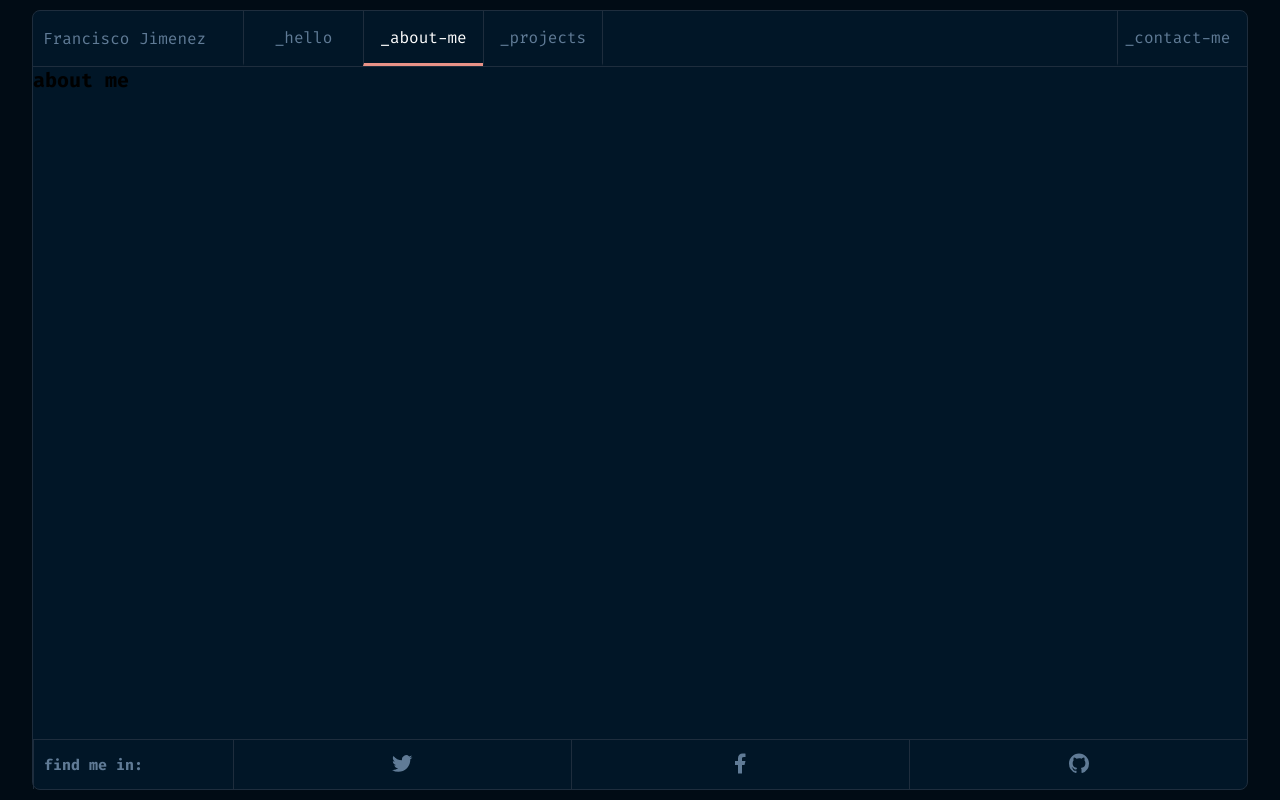
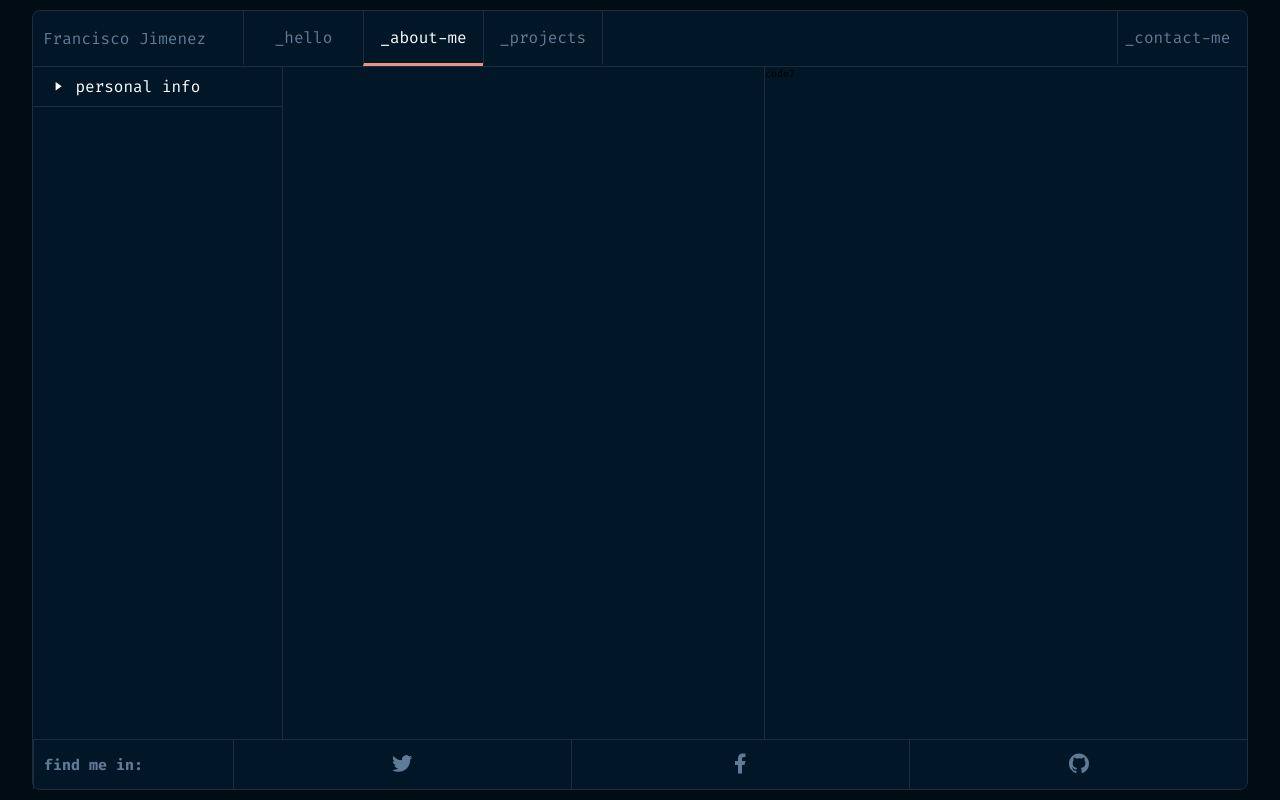
Before and after one commit to Frankiiize/portafolioFrankiiize, a React (Create React App) app: page /aboutme in a window 1280 px wide. Built offline with nearby package versions, Linux system fonts and the light colour scheme.

Commit message:
Feature: - fileSystemComponent logic state &  styles - fileInfo Component to show the current selected file - ideLayout now shows current file content - aboutme page renders filesystem  & currentFile selected - assets: added varius icons

```diff
--- a/src/App.scss
+++ b/src/App.scss
@@ -5,6 +5,7 @@
 @import './sass/components/header';
 @import './sass/components/textToCode';
 @import './sass/components/hero';
+@import './sass/components/fileSystem';
 @import './sass/components/footer';
 
 
--- /dev/null
+++ b/src/assets/icons/Chevron.jsx
@@ -0,0 +1,18 @@
+import * as React from "react"
+
+const Chevron = (props) => (
+  <svg
+    width={9}
+    height={14}
+    fill="none"
+    xmlns="http://www.w3.org/2000/svg"
+    {...props}
+  >
+    <path
+      d="M5.697 7.19.747 2.24 2.16.826 8.525 7.19 2.16 13.554.747 12.14l4.95-4.95Z"
+      fill="#607B96"
+    />
+  </svg>
+)
+
+export default Chevron
--- /dev/null
+++ b/src/assets/icons/FileIcon.jsx
@@ -0,0 +1,15 @@
+import * as React from "react"
+
+const FileIcon = (props) => (
+  <svg
+    fill="#FFF"
+    xmlns="http://www.w3.org/2000/svg"
+    width={50}
+    height={50}
+    {...props}
+  >
+    <path d="M7 2v46h36V14.594l-.281-.313-12-12L30.406 2Zm2 2h20v12h12v30H9Zm22 1.438L39.563 14H31Z" />
+  </svg>
+)
+
+export default FileIcon
--- /dev/null
+++ b/src/assets/icons/FolderIcon.jsx
@@ -0,0 +1,18 @@
+import * as React from "react"
+
+const FolderIcon = (props) => (
+  <svg
+    width={16}
+    height={14}
+    fill="none"
+    xmlns="http://www.w3.org/2000/svg"
+    {...props}
+  >
+    <path
+      d="M15.08 4.3v8.667a.722.722 0 0 1-.722.723h-13a.722.722 0 0 1-.722-.723V3.578h13.722a.722.722 0 0 1 .722.723ZM8.157 2.135H.636v-.722a.722.722 0 0 1 .722-.723h5.355l1.444 1.445Z"
+      fill={props.fill}
+    />
+  </svg>
+)
+
+export default FolderIcon
--- /dev/null
+++ b/src/assets/icons/TringleIcon.jsx
@@ -0,0 +1,15 @@
+import * as React from "react"
+
+const TringleIcon = (props) => (
+  <svg
+    width={9}
+    height={7}
+    fill="none"
+    xmlns="http://www.w3.org/2000/svg"
+    {...props}
+  >
+    <path d="M4.75 6.652.5.652H9l-4.25 6Z" fill="#fff" />
+  </svg>
+)
+
+export default TringleIcon
--- /dev/null
+++ b/src/components/FileInfo.js
@@ -0,0 +1,19 @@
+import React from "react";
+
+const FileInfo = ({file}) => {
+  console.log(file)
+  return (
+    <>
+    {
+      !!file && (
+        <>
+          <h1 style={{color: 'white'}}>{file.name}</h1>
+          <p style={{color: 'white'}}>{file.text}</p>
+        </>
+      )
+    }
+    </>
+  )
+}
+
+export { FileInfo };
--- /dev/null
+++ b/src/components/FileSystemComponent.js
@@ -0,0 +1,77 @@
+import React, { useReducer } from "react";
+import TringleIcon from "../assets/icons/TringleIcon";
+import Chevron from "../assets/icons/Chevron";
+import FileIcon from "../assets/icons/FileIcon";
+
+
+
+
+
+const FileSystemComponent = ({state, title = 'undefined' }) => {
+  const handleOpenFileSystem = () => {
+    state.dispatch({type: 'SHOW-FILE-SYSTEM', payload: !state.openFiles.showFolders})
+  }
+  const handleOpenFolder = (folder) => {
+    state.dispatch({type: 'SHOW-FOLDER', payload: folder})
+  }
+  const handleOpenFile = (file) => {
+    state.dispatch({type: 'SHOW-FILES', payload: file})
+  }
+  console.log(state)
+  return(
+    <div className="fileSystem">
+      <div className="fileSystem__btnContainer">
+          <button
+          className={!state.openFiles.showFolders ? 'close': undefined}
+          onClick={handleOpenFileSystem}
+          >
+            <p>{title}</p>
+            <div className="tringleIcon">
+              <TringleIcon width={16} heigth={16} />
+            </div>
+          </button>
+      </div>
+      <div className="fileSystem__filesContainer">
+        {
+          !!state.openFiles.showFolders && (
+            <>
+            {
+              state.openFiles.folders.map((folder, index) => (
+                <div key={`folder-${folder.name}-${index}`}>
+                  <button
+                  className="fileSystem__filesContainer__file"
+                  onClick={() => handleOpenFolder(folder)}
+                  >
+                    <div className="fileSystem__filesContainer__file-chevron">
+                      <Chevron className={folder.id === state.openFiles.currentFolder?.id ? 'chevron-active' : undefined } width={16} heigth={16}/>
+                    </div>
+                    {folder.icon}
+                    <p>{folder.name}</p>
+                  </button>
+                  {
+                    state.openFiles.currentFolder.id === folder.id && (
+
+                      state.openFiles.currentFolder.info.map((file, index) => (
+                        <button
+                          key={`file-${file.title}-${index}`}
+                          onClick={ () => handleOpenFile(file)}
+                        >
+                          <FileIcon />
+                          <h3>{file.title}</h3>
+                        </button>
+                      ))
+                    )
+                  }
+                </div>
+
+              ))
+            }
+            </>
+          )
+        }
+      </div>
+    </div>
+  )
+}
+
+export { FileSystemComponent }
--- a/src/index.css
+++ b/src/index.css
@@ -132,6 +132,15 @@ a {
   position: relative;
 }
 
+@media (min-width: 768px) {
+  .ideLayout {
+    display: grid;
+    grid-template-columns: 250px 1fr 1fr;
+  }
+  .ideLayout__files, .ideLayout__code {
+    border-right: 1px solid #1E2D3D;
+  }
+}
 .headerContainer {
   width: 100%;
   position: relative;
@@ -409,7 +418,7 @@ a {
   padding-left: 10px;
 }
 
-.homeMain {
+.homeMain, .ideLayout {
   height: calc(100% - 106px);
 }
 
--- /dev/null
+++ b/src/layouts/IdeLayout.js
@@ -0,0 +1,24 @@
+import React from "react";
+
+const IdeLayout = (props) =>{
+  return(
+    <section className="ideLayout">
+      <div className="ideLayout__files">
+          {
+            props.files && props.files()
+          }
+      </div>
+      <div className="ideLayout__code">
+       {
+        !!props.currentFolder && props.currentFolder()
+       }
+      </div>
+      <div className="ideLayout__code-secondWindow">
+        <p>code2</p>
+      </div>
+    </section>
+  );
+};
+
+
+export { IdeLayout };
--- /dev/null
+++ b/src/sass/components/_fileSystem.scss
@@ -0,0 +1,91 @@
+.fileSystem{
+  &__btnContainer{
+    height: 40px;
+    width: 100%;
+    border-bottom: 1px solid $stroke-color;
+    display: flex;
+    align-items: center;
+    button{
+      background-color: transparent;
+      border:none;
+      display: flex;
+      align-items: center;
+      width: 90%;
+      margin: 0 auto;
+      p{
+        order: 2;
+        margin-left: 10px;
+        color: $color-secondary-white ;
+        font-family: $font-primary;
+        font-size: 1.6rem;
+      }
+      .tringleIcon{
+        width: 20px;
+        height: 20px;
+        display: flex;
+        align-items: center;
+        justify-content: center;
+        svg{
+
+          transition: 200ms;
+          transform: rotate(0deg);
+        }
+
+      }
+
+    }
+    button.close{
+      .tringleIcon{
+        width: 20px;
+        height: 20px;
+        display: flex;
+        justify-content: center;
+        align-items: center;
+        transition: 200ms;
+        svg{
+          transform: rotate(-90deg);
+          transform-origin: 50% 0%;
+          transition: 200ms;
+        }
+
+      }
+    }
+  }
+  &__filesContainer{
+    width: 100%;
+    display: flex;
+    flex-direction: column;
+    justify-content: center;
+    &__file{
+      display: flex;
+      align-items: center;
+      background-color: transparent;
+      border: none;
+      outline: none;
+      &-chevron{
+        width: 20px;
+        height: 20px;
+        display: flex;
+        justify-content: center;
+        align-items: center;
+        margin: 0 10px;
+        svg{
+          transform: rotate(0);
+          transition: 200ms;
+        }
+      }
+      .chevron-active{
+        transform: rotate(90deg);
+        transition: 200ms;
+        transform-origin: 41% 64%;
+      }
+      p{
+        color: $color-secondary;
+        margin: 0 10px;
+      }
+
+    }
+
+
+  }
+}
--- a/src/sass/components/_layouts.scss
+++ b/src/sass/components/_layouts.scss
@@ -8,3 +8,20 @@
   position: relative;
 
 }
+
+
+.ideLayout{
+  @extend .homeMain;
+ }
+
+@media (min-width:768px) {
+
+  .ideLayout{
+    display: grid;
+    grid-template-columns: 250px 1fr 1fr ;
+    &__files, &__code{
+      border-right: 1px solid $stroke-color;
+    }
+  }
+
+}
--- a/src/views/aboutme/Aboutme.js
+++ b/src/views/aboutme/Aboutme.js
@@ -1,10 +1,125 @@
-import React from "react";
+import React, { useReducer, useState } from "react";
+
+import { IdeLayout } from "../../layouts/IdeLayout";
+import { FileSystemComponent } from "../../components/FileSystemComponent";
+import { FileInfo } from "../../components/FileInfo";
+
+import FolderIcon from "../../assets/icons/FolderIcon";
+
+
+const folders = [
+  {
+    name: 'bio',
+    icon: <FolderIcon fill={'#E99287'} />,
+    info : [
+      {
+        title: 'About me',
+        text: '1I have 5 years of еxperience in wed development lorem ipsum dolor sit amet, consectetur adipiscing elit, sed do eiusmod consectetur adipiscing elit, sed do eiusmod consectetur adipiscing elit, sed do eiusmod consectetur adipiscing elit, sed do eiusmod'
+      },
+      {
+        title: 'carrera',
+        text: 'mi carrera esta super cool'
+      }
+    ],
+    id:1,
+    show: false,
+  },
+  {
+    name: 'interests',
+    icon: <FolderIcon fill={'#43D9AD'} />,
+    info : [
+      {
+        title: 'interest',
+        text: 'me interesa todo XD'
+      },
+      {
+        title: 'otro archivo',
+        text: 'otro archivo text text texttexttexttexttexttexttexttexttexttexttexttexttexttexttexttext text'
+      }
+    ],
+    id:2,
+    show: false,
+  },
+  {
+    name: 'education',
+    icon: <FolderIcon fill={'#3A49A4'} />,
+    info : [
+      {
+        title: 'Gabito school for programers who shit all',
+        text: 'NO SEAS ESTUPIDO FRAN!'
+      },
+
+    ],
+    id:3,
+    show: false,
+  },
+
+]
+
+const initialState = {
+  showFolders: false,
+  folders : [],
+  currentFolder: false,
+  currentFile: false,
+}
+
+const fileReducer = (state, action) => {
+  switch (action.type){
+    case 'SHOW-FILE-SYSTEM':
+      return {
+        ...state,
+        showFolders: action.payload,
+      }
+    case 'SHOW-FOLDER':
+      return{
+        ...state,
+        currentFolder: {
+          ...action.payload,
+          show: true,
+        }
+      }
+    case 'SHOW-FILES':
+      return {
+        ...state,
+        currentFile: action.payload
+      }
+    case 'LOAD-FOLDERS':
+    return {
+      ...state,
+      folders: action.payload
+    }
+    default:
+      return state;
+  }
+}
 
 const AboutmePage = () => {
+  const [ openFiles, dispatch ] = useReducer(fileReducer, initialState);
+  useState(() => {
+    dispatch({type:'LOAD-FOLDERS', payload: folders })
+  })
   return (
-    <h1>about me</h1>
+    <IdeLayout
+      files={() =>
+        <FileSystemComponent
+          title={'personal info'}
+          state= {
+            {
+              openFiles,
+              dispatch
+            }
+          }
+        />
+      }
+      currentFolder= {() =>
+        <FileInfo
+          file={openFiles.currentFile}
+        />
+      }
+    />
   );
 };
 
 
+
 export default AboutmePage;
```
Also changed, not shown: 1 other file (tests, documents, lock files or other folders).
